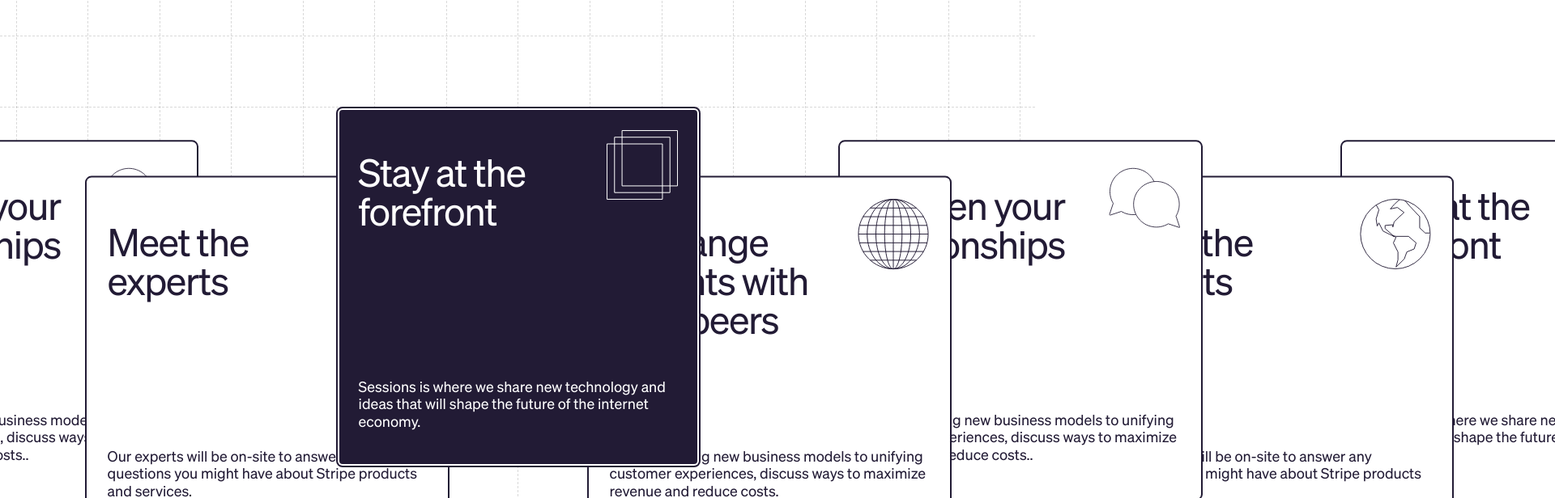
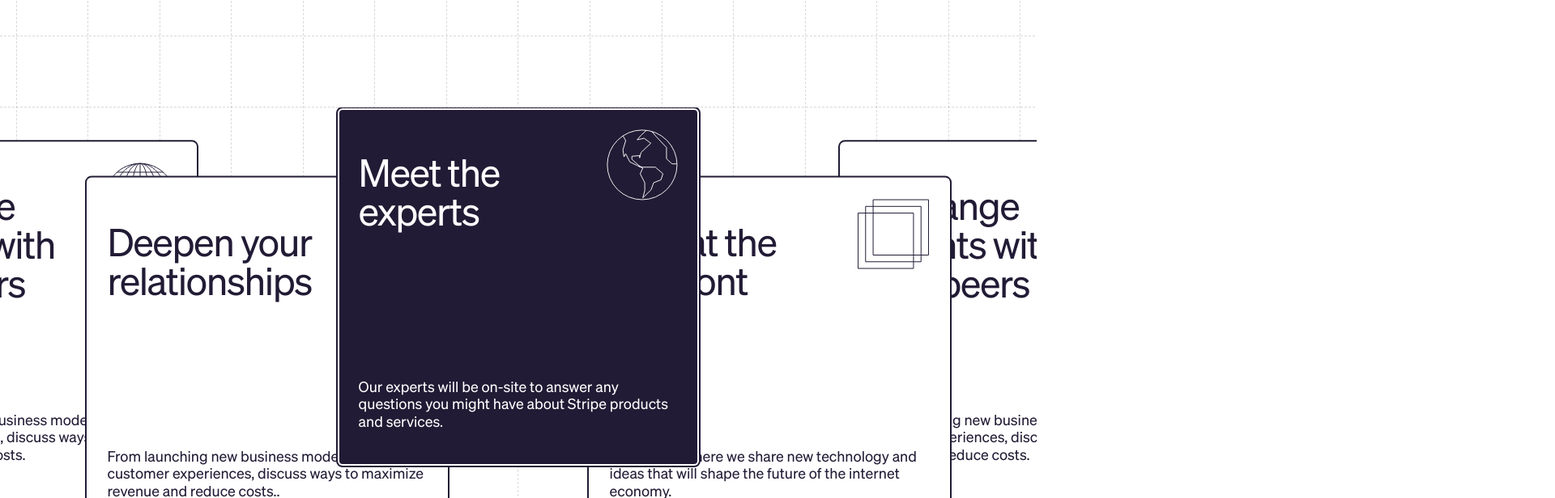
Before and after one commit to 3Ryuusei3/stripe-sessions24-clone, a React (Vite) app: page / in a window 1280 px wide. Shown: the part 1860-2476 px from the top of the page at 81% size, 1920 px wide, since content can reach past the window. Built offline with nearby package versions, Linux system fonts and the light colour scheme.

Commit message:
Carousel animation done

```diff
--- a/src/atoms/Overview/OverviewCarousel.tsx
+++ b/src/atoms/Overview/OverviewCarousel.tsx
@@ -14,16 +14,19 @@ interface Item {
 }
 
 export function OverviewCarousel() {
+  const originalData = OverviewData;
   const [data, setData] = useState<Item[]>([]);
   const [columnCount, setColumnCount] = useState(getColumnCount());
   const [viewportWidth, setViewportWidth] = useState(window.innerWidth);
   const [columnWidth, setColumnWidth] = useState((viewportWidth - (20 * 2)) / columnCount);
-
+  const [isHovering, setIsHovering] = useState(false);
+  const [disableHover, setDisableHover] = useState(false);
 
   useEffect(() => {
     setData(OverviewData);
   }, []);
 
+  // Update column count and column width on resize
   useEffect(() => {
     const handleResize = () => {
       setColumnCount(getColumnCount());
@@ -37,29 +40,60 @@ export function OverviewCarousel() {
     };
   }, []);
 
+  // Create carousel effect and inject and remove cards from the data array
   useEffect(() => {
-    const interval = setInterval(() => {
+    let interval: ReturnType<typeof setInterval>;
+
+    if (!isHovering) {
+      interval = setInterval(() => {
         setData(prevData => {
-        const firstItem = prevData[0];
-        const remainingItems = prevData.slice(1);
-        const nextActiveIndex = (prevData.findIndex(item => item.active) + 1) % prevData.length;
-
-        // Mueve el primer elemento al final
-        const newData = [...remainingItems, firstItem];
-
-        // Marca la siguiente tarjeta como activa
+          const activeIndex = prevData.findIndex(item => item.active);
+          const remainingCards = prevData.length - activeIndex;
+          let newData = [...prevData];
+          if (remainingCards <= 6) {
+            newData = [...newData, ...originalData];
+            newData.splice(0, 4);
+          }
+          const nextActiveIndex = (activeIndex + 1) % newData.length;
           return newData.map((item, index) => ({
             ...item,
             active: index === nextActiveIndex
           }));
         });
-    }, 3000);
+      }, 4000);
+    }
 
     return () => {
+      if (interval) {
         clearInterval(interval);
+      }
     };
-  }, []);
+  }, [originalData, isHovering]);
 
+  // Handle card click
+  const handleCardClick = (clickedIndex: number) => {
+    setData(prevData => {
+      let newData = [...prevData];
+      let newActiveIndex = clickedIndex;
+      if (newData.length - clickedIndex < 6) {
+        newData = [...newData, ...originalData.slice(0, 4)];
+      } else if (clickedIndex < 6) {
+        const itemsToAdd = originalData.slice(0, 4);
+        newData = [...itemsToAdd, ...newData];
+        newActiveIndex += 4; // Actualiza el índice activo
+      }
+
+      return newData.map((item, index) => ({
+        ...item,
+        active: index === newActiveIndex
+      }));
+    });
+
+    setDisableHover(true);
+    setTimeout(() => setDisableHover(false), 800);
+  };
+
+  // Calculate the position and the z-index of each card
   function calculateXPosition(index: number, activeIndex: number) {
     const distanceFromActive = index - activeIndex;
     const position = distanceFromActive * columnWidth * 3.5;
@@ -84,6 +118,7 @@ export function OverviewCarousel() {
     return 50 - distanceFromActive;
   }
 
+  // Get stroke color for icons
   function getStrokeColor(isActive: boolean): string {
     return isActive ? '#FFFFFF' : '#221B35';
   }
@@ -97,10 +132,14 @@ export function OverviewCarousel() {
           className={`carousel__card ${item.active ? 'active' : ''}`}
           key={index}
           style={{
-            '--card-translate-x': calculateXPosition(index, activeIndex),
-            '--card-translate-y': calculateYPosition(index, activeIndex, columnWidth),
-            '--card-z-index': calculateZIndex(index, activeIndex)
-          } as React.CSSProperties}
+            ['--card-translate-x' as string]: calculateXPosition(index, activeIndex),
+            ['--card-translate-y' as string]: calculateYPosition(index, activeIndex, columnWidth),
+            ['--card-z-index' as string]: calculateZIndex(index, activeIndex),
+            pointerEvents: disableHover ? 'none' : 'auto'
+          }}
+          onMouseEnter={() => setIsHovering(true)}
+          onMouseLeave={() => setIsHovering(false)}
+          onClick={() => handleCardClick(index)}
         >
           <div className="carousel__card--top">
             <h3>{item.title}</h3>
--- a/src/data/overviewData.json
+++ b/src/data/overviewData.json
@@ -1,4 +1,28 @@
 [
+  {
+    "title": "Meet the experts",
+    "description": "Our experts will be on-site to answer any questions you might have about Stripe products and services.",
+    "icon": "world",
+    "active": false
+  },
+  {
+    "title": "Stay at the forefront",
+    "description": "Sessions is where we share new technology and ideas that will shape the future of the internet economy.",
+    "icon": "squares",
+    "active": false
+  },
+  {
+    "title": "Exchange insights with your peers",
+    "description": "From launching new business models to unifying customer experiences, discuss ways to maximize revenue and reduce costs.",
+    "icon": "globe",
+    "active": false
+  },
+  {
+    "title": "Deepen your relationships",
+    "description": "From launching new business models to unifying customer experiences, discuss ways to maximize revenue and reduce costs..",
+    "icon": "bubble",
+    "active": false
+  },
   {
     "title": "Exchange insights with your peers",
     "description": "From launching new business models to unifying customer experiences, discuss ways to maximize revenue and reduce costs.",
@@ -57,18 +81,6 @@
     "title": "Deepen your relationships",
     "description": "From launching new business models to unifying customer experiences, discuss ways to maximize revenue and reduce costs..",
     "icon": "bubble",
-    "active": false
-  },
-  {
-    "title": "Meet the experts",
-    "description": "Our experts will be on-site to answer any questions you might have about Stripe products and services.",
-    "icon": "world",
-    "active": false
-  },
-  {
-    "title": "Stay at the forefront",
-    "description": "Sessions is where we share new technology and ideas that will shape the future of the internet economy.",
-    "icon": "squares",
-    "active": false
+    "active": true
   }
 ]
--- a/src/styles/overview.scss
+++ b/src/styles/overview.scss
@@ -64,14 +64,12 @@
 }
 
 .carousel__container {
-  --column-width: var(--grid-column-width);
-
   position: relative;
-  max-width: var(--max-width);
   margin: calc(2 * var(--grid-column-width)) auto 0;
   display: grid;
   justify-items: center;
   width: 100%;
+  overflow: hidden;
   height: calc(7 * var(--grid-column-width));
 
   .carousel__card {
```
Lines whose indentation alone changed are shown as unchanged.
